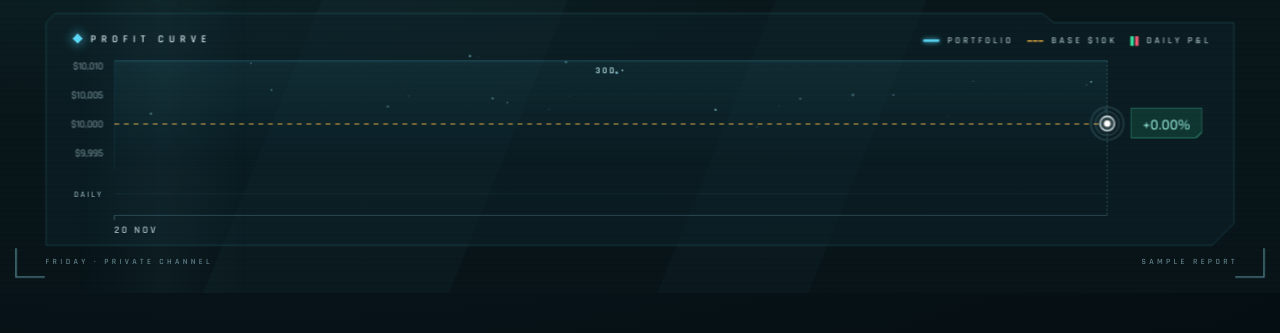
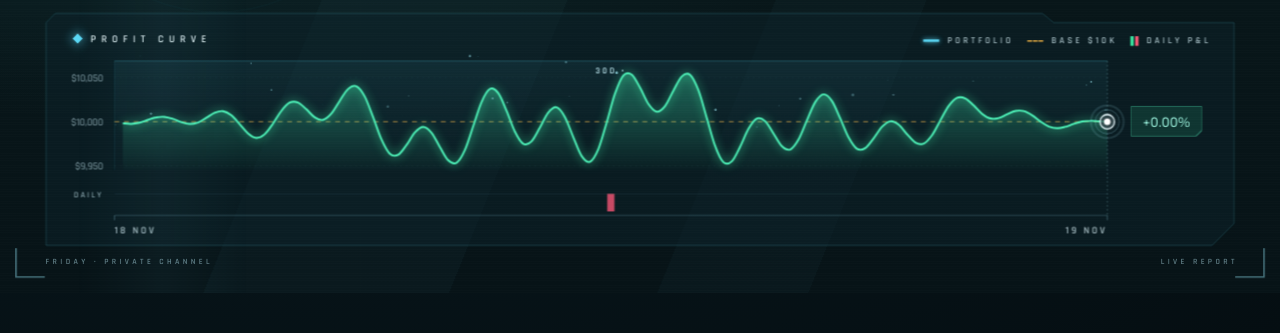
Before and after one commit to Jjoetong/MFB, a plain HTML site: page index.html in a window 1280 px wide. Shown: the part 467-800 px from the top of the page. Drawn offline with Linux system fonts and the light colour scheme; animation ran at ten frames a second.

Commit message:
Make profit dashboard read live profit.json

```diff
--- a/index.html
+++ b/index.html
@@ -153,6 +153,9 @@
     *,*::before,*::after{animation:none!important;transition:none!important}
     .draw{stroke-dashoffset:0}.fadein,.pt{opacity:1}
   }
+
+html.still *, html.still *::before, html.still *::after { animation: none !important; transition: none !important; }
+html.still .boot { opacity: 1 !important; transform: none !important; filter: none !important; }
 </style>
 </head>
 <body>
@@ -212,13 +215,11 @@
 </div></div>
 
 <script>
+if (new URLSearchParams(location.search).has('still')) document.documentElement.classList.add('still');
 /* =====================================================================
-   FRIDAY PROFIT SIMULATION
-   $10,000 start → $1,000,000 target over 1.5 years
-   (20 Nov 2026 00:00 SGT → 20 May 2028 00:00 SGT).
-   The whole path is generated from a fixed seed, so every visitor and every reload
-   sees the same numbers. Not every month is a profit month (see monthPlan).
-   Before the start time the page shows $10,000 and a launch countdown.
+   FRIDAY PROFIT DASHBOARD
+   Live page: fetches profit.json on load and renders the actual portfolio.
+   No simulation, no target balance, no hard-coded returns.
    ===================================================================== */
 const DAY = 86400000, HOUR = 3600000, SGT = 8 * HOUR;
 const CONFIG = {
@@ -657,6 +658,84 @@ tick();
 document.fonts && document.fonts.ready.then(() => { needRender = true; });
 setInterval(tick, 1000);
 requestAnimationFrame(frame);
+
+/* ---------- live profit.json override ---------- */
+function liveNumber(v){ const n = typeof v === 'number' ? v : Number(String(v).replace(/[^0-9.+-]/g,'')); return Number.isFinite(n) ? n : null; }
+function liveTime(v){
+  if (typeof v === 'number') return v;
+  const s = String(v || '');
+  const t = Date.parse(s.length === 10 ? s + 'T00:00:00+08:00' : s);
+  return Number.isFinite(t) ? t : null;
+}
+function liveMoney(v){ return '$' + Number(v).toLocaleString('en-US',{minimumFractionDigits:2,maximumFractionDigits:2}); }
+function liveShort(v){
+  if (v >= 1e6) return '$' + (v/1e6).toFixed(v % 1e6 ? 1 : 0) + 'M';
+  if (v >= 1e3) return '$' + (v/1e3).toFixed(v % 1e3 ? 1 : 0) + 'K';
+  return '$' + Math.round(v);
+}
+
+function applyLive(l){
+  const initial = liveNumber(l.initial_capital);
+  const current = liveNumber(l.current_value);
+  if (!(initial > 0) || !(current > 0)) throw new Error('profit.json missing initial/current');
+
+  const pts = (Array.isArray(l.history) ? l.history : [])
+    .map(p => [liveTime(p && p.date), liveNumber(p && p.value)])
+    .filter(p => Number.isFinite(p[0]) && p[1] !== null && p[1] > 0)
+    .sort((a,b) => a[0] - b[0]);
+  if (!pts.length) { pts.push([Date.now() - DAY, initial], [Date.now(), current]); }
+  if (pts[0][1] !== initial) pts.unshift([pts[0][0] - DAY, initial]);
+  if (pts[pts.length-1][1] !== current) pts.push([Math.max(Date.now(), pts[pts.length-1][0] + 1), current]);
+
+  const start = pts[0][0];
+  let end = pts[pts.length-1][0];
+  if (end <= start) end = start + DAY;
+  const D = Math.max(1, Math.round((end - start) / DAY));
+  const closes = [];
+  for (let d = 0; d < D; d++) {
+    const t = start + d*DAY;
+    let a = pts[0], b = pts[pts.length-1];
+    for (let i = 0; i < pts.length-1; i++) {
+      if (t >= pts[i][0] && t <= pts[i+1][0]) { a = pts[i]; b = pts[i+1]; break; }
+    }
+    const f = b[0] === a[0] ? 0 : (t - a[0]) / (b[0] - a[0]);
+    closes.push(Math.log(a[1] + (b[1] - a[1]) * f));
+  }
+  closes[D-1] = Math.log(current);
+
+  CONFIG.startBalance = initial;
+  CONFIG.targetBalance = current;
+  CONFIG.start = start;
+  CONFIG.end = end;
+  SIM.D = D;
+  SIM.closes = closes;
+
+  const base = document.querySelector('.g-base');
+  if (base) base.textContent = 'BASE ' + liveMoney(initial);
+  const legends = document.querySelectorAll('.legend');
+  if (legends.length > 1) legends[1].innerHTML = '<span class="lg-dash"></span>BASE ' + liveShort(initial);
+  const footers = document.querySelectorAll('.footer');
+  if (footers.length > 1) footers[1].textContent = 'LIVE REPORT';
+
+  first = true;
+  lastVal = null;
+  lastBadge = null;
+  lastHeavy = 0;
+  needRender = true;
+  tick();
+  document.body.dataset.liveReady = '1';
+}
+
+fetch('profit.json', {cache:'no-store'})
+  .then(r => { if (!r.ok) throw new Error('profit.json HTTP ' + r.status); return r.json(); })
+  .then(applyLive)
+  .catch(err => {
+    document.body.dataset.liveError = '1';
+    const footers = document.querySelectorAll('.footer');
+    if (footers.length > 1) footers[1].textContent = 'LIVE FEED UNAVAILABLE';
+    console.error('FRIDAY live feed:', err);
+  });
+
 </script>
 </body>
 </html>
```
